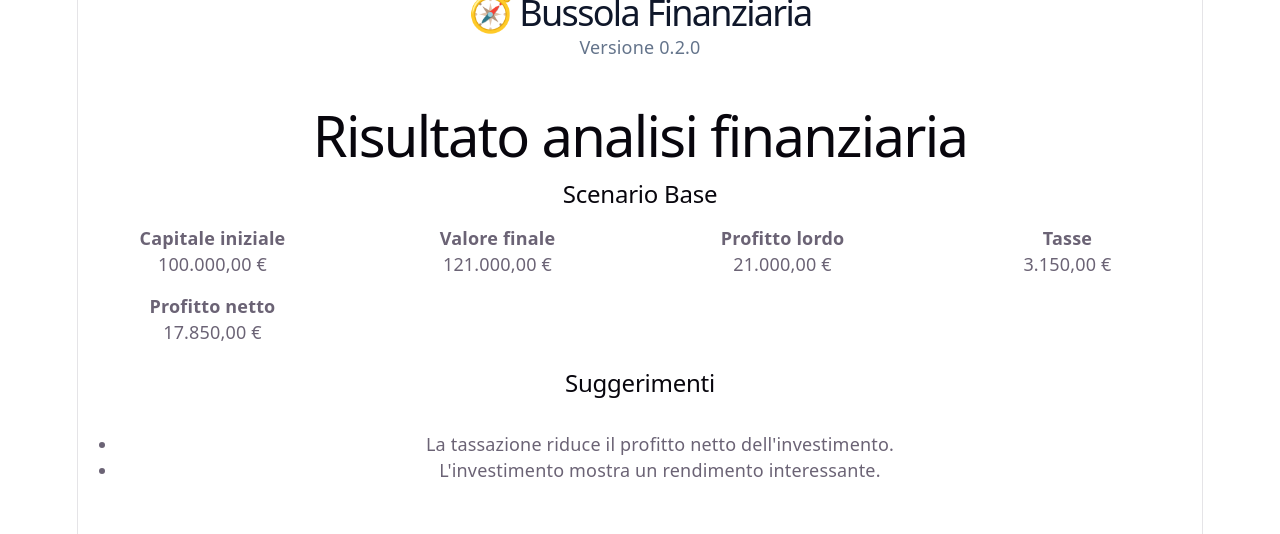
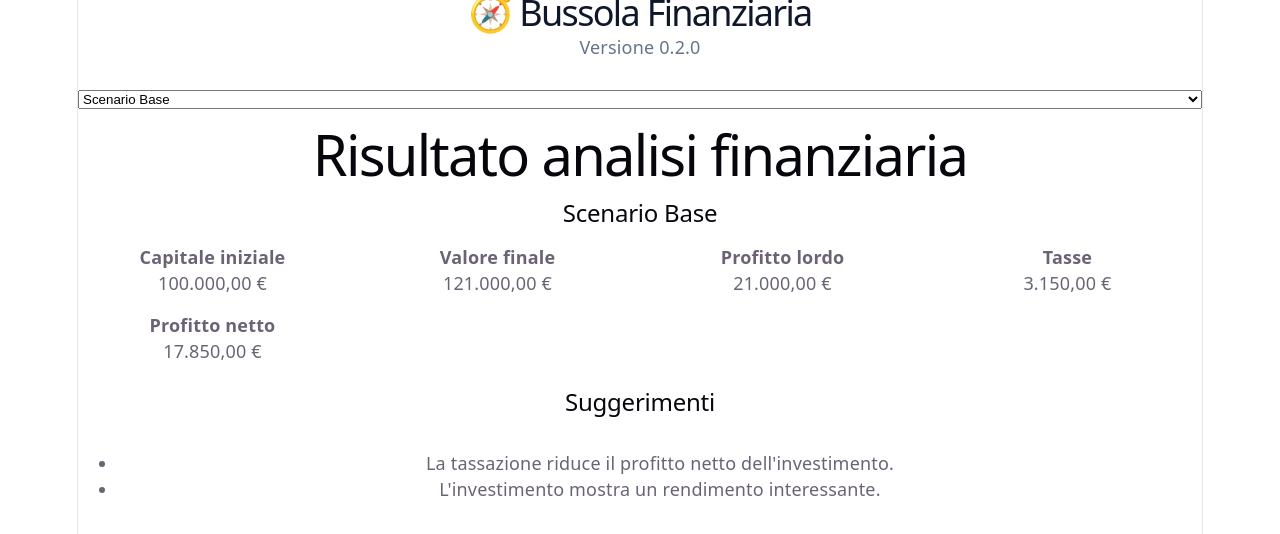
Before and after one commit to carlosciarrinovideo1-svg/Bussola-Finanziaria, a React (Vite) app in the folder frontend/: page / in a window 1280 px wide. Shown: the top 534 px of the page. Built offline with nearby package versions, Linux system fonts and the light colour scheme.

Commit message:
BF-0055: introduce selezione scenario nella dashboard

```diff
--- a/frontend/src/App.tsx
+++ b/frontend/src/App.tsx
@@ -1,11 +1,39 @@
+import {
+  useState,
+} from "react";
+
 import Header from "./components/Header";
+
 import Dashboard from "./components/Dashboard";
 
+import ScenarioSelector from "./components/scenario/ScenarioSelector";
+
+import {
+  defaultScenarios,
+} from "./scenarios";
+
+
 function App() {
+
+  const [selectedScenario, setSelectedScenario] =
+    useState(
+      defaultScenarios[0]
+    );
+
+
   return (
     <>
       <Header />
-      <Dashboard />
+
+      <ScenarioSelector
+        scenarios={defaultScenarios}
+        selectedScenario={selectedScenario}
+        onChange={setSelectedScenario}
+      />
+
+      <Dashboard
+        scenario={selectedScenario}
+      />
     </>
   );
 }
--- /dev/null
+++ b/frontend/src/components/scenario/ScenarioSelector.tsx
@@ -0,0 +1,60 @@
+import type {
+  FinancialScenario,
+} from "../../scenarios";
+
+
+interface ScenarioSelectorProps {
+
+  scenarios: FinancialScenario[];
+
+  selectedScenario: FinancialScenario;
+
+  onChange: (
+    scenario: FinancialScenario
+  ) => void;
+
+}
+
+
+export default function ScenarioSelector({
+  scenarios,
+  selectedScenario,
+  onChange,
+}: ScenarioSelectorProps) {
+
+  return (
+
+    <select
+      value={selectedScenario.id}
+      onChange={(event) => {
+
+        const scenario =
+          scenarios.find(
+            item =>
+              item.id === event.target.value
+          );
+
+        if (scenario) {
+          onChange(scenario);
+        }
+
+      }}
+    >
+
+      {scenarios.map(
+        scenario => (
+
+          <option
+            key={scenario.id}
+            value={scenario.id}
+          >
+            {scenario.name}
+          </option>
+
+        )
+      )}
+
+    </select>
+
+  );
+}
```
